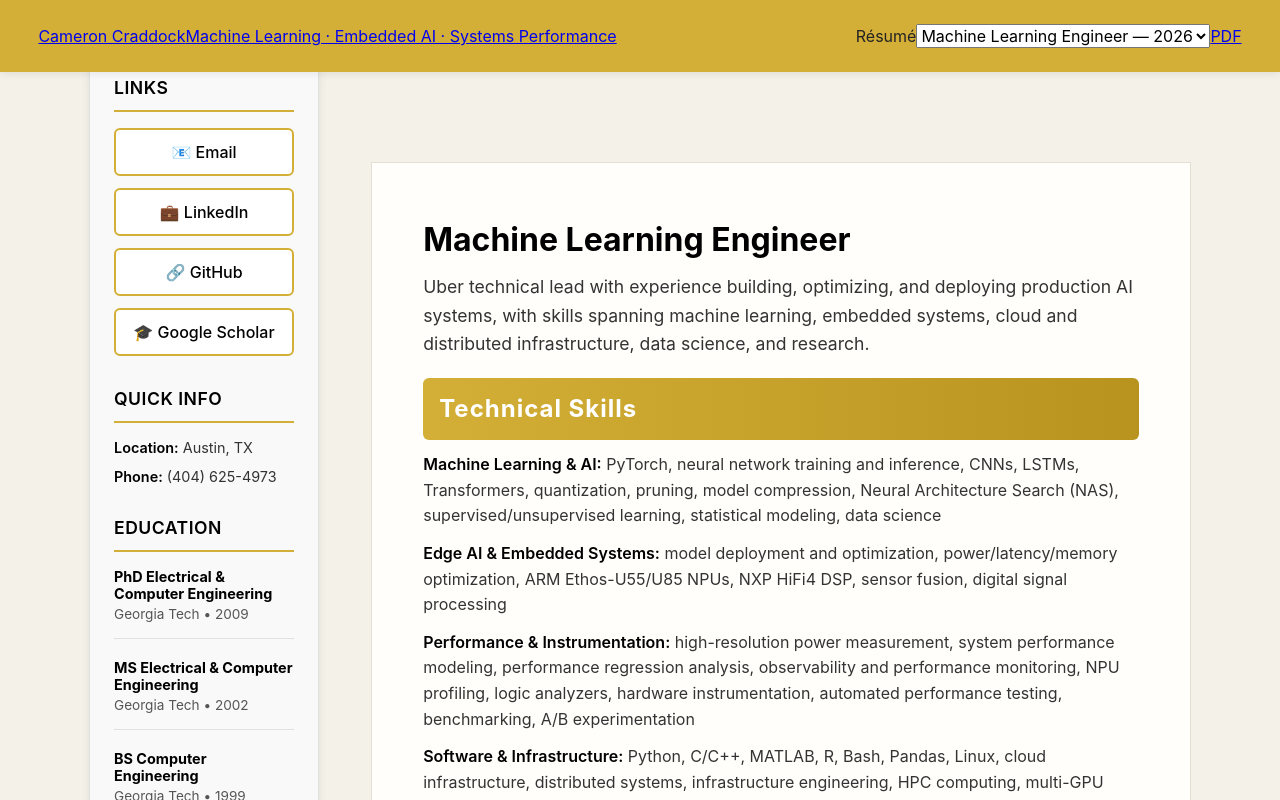
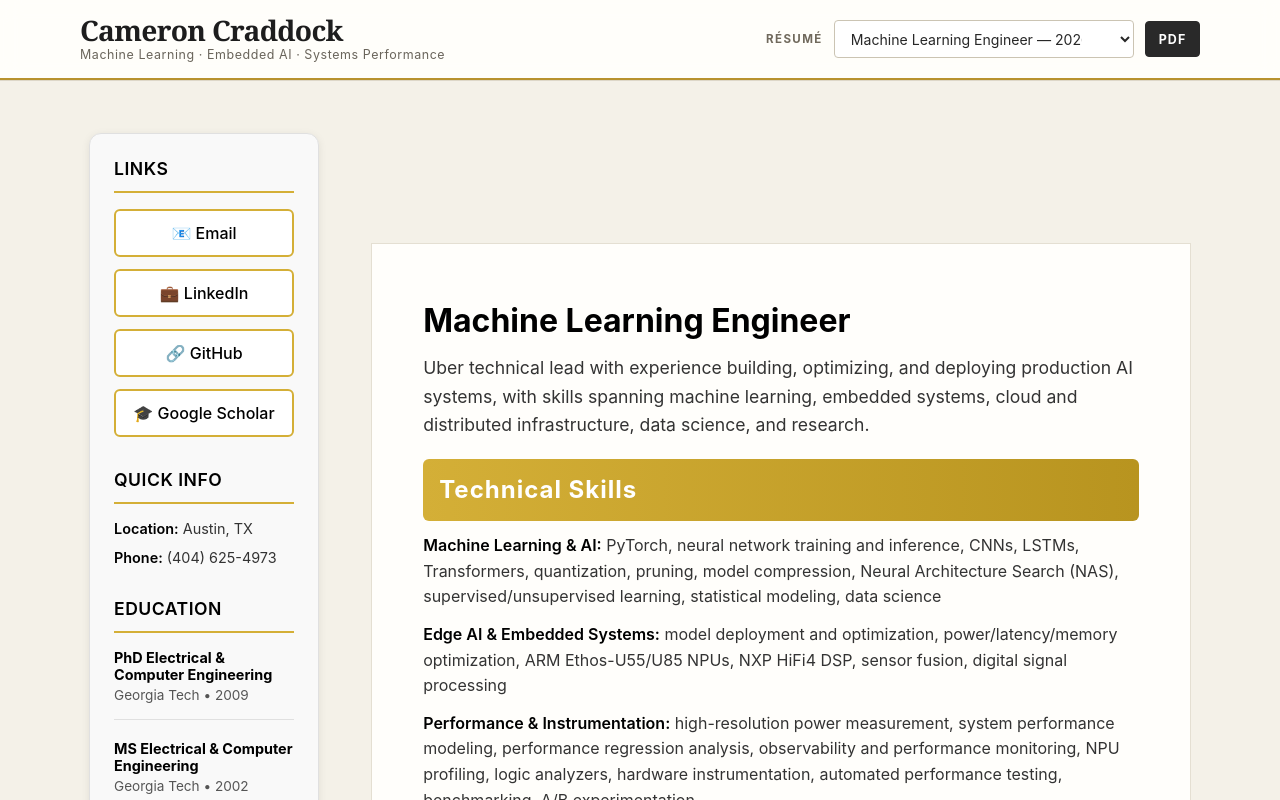
Before and after one commit to ccraddock/cloud_resume_challenge, a React (Vite) app in the folder resume-app/: page / in a window 1280 px wide. Shown: the top 800 px of the page. Built offline with nearby package versions, Linux system fonts and the light colour scheme.

Commit message:
Restyle resume site header

```diff
--- a/resume-app/src/components/Header.css
+++ b/resume-app/src/components/Header.css
@@ -1,91 +1,136 @@
 .header {
-  position: fixed;
+  position: sticky;
   top: 0;
-  left: 0;
-  right: 0;
-  width: 100vw;
-  min-width: 100vw;
-  background: #d4af37; /* Gold highlight color */
-  box-shadow: 0 2px 8px rgba(0,0,0,0.08);
-  z-index: 1000;
-  margin: 0;
-  padding: 0;
+  z-index: 100;
+  background: rgba(255, 254, 251, 0.96);
+  border-bottom: 1px solid #ddd7c8;
+  backdrop-filter: blur(10px);
+}
+
+.header::after {
+  content: "";
+  display: block;
+  height: 2px;
+  background: #b8922e;
 }
 
 .header-content {
-  max-width: 1400px;
+  width: min(1120px, calc(100% - 3rem));
   margin: 0 auto;
   display: flex;
   align-items: center;
   justify-content: space-between;
   gap: 2rem;
-  padding: 1.5rem 3vw 1.5rem 3vw;
+  min-height: 78px;
 }
 
-.header-title {
-  flex: 1;
+.identity {
+  display: inline-flex;
+  flex-direction: column;
+  gap: 0.18rem;
+  color: inherit;
+  text-decoration: none;
 }
 
-.header h1 {
-  font-size: 2.8rem;
-  font-weight: 800;
-  letter-spacing: -1px;
-  color: #fff;
-  margin: 0;
-  text-shadow: 0 2px 8px rgba(0,0,0,0.08);
+.identity-name {
+  color: #1d1d1d;
+  font-family: Georgia, "Times New Roman", serif;
+  font-size: clamp(1.55rem, 2.2vw, 2rem);
+  line-height: 1;
+  font-weight: 700;
+  letter-spacing: -0.025em;
 }
 
-.header-dropdown {
-  display: flex;
-  flex-direction: column;
-  gap: 0.5rem;
-  align-items: flex-end;
+.identity-tagline {
+  color: #6a655b;
+  font-size: 0.78rem;
+  letter-spacing: 0.045em;
 }
 
-.header-dropdown label {
-  font-size: 0.95rem;
-  color: #222;
-  font-weight: 600;
-  text-transform: uppercase;
-  letter-spacing: 0.5px;
+.header-actions {
+  display: flex;
+  align-items: center;
+  gap: 0.7rem;
 }
 
-.header-dropdown select {
-  padding: 0.75rem 1rem;
-  background: #fff;
-  color: #000;
-  border: 2px solid #fff;
-  border-radius: 6px;
-  font-size: 1rem;
-  font-weight: 500;
-  cursor: pointer;
-  min-width: 220px;
-  transition: all 0.3s ease;
+.select-label {
+  color: #70695c;
+  font-size: 0.72rem;
+  font-weight: 700;
+  text-transform: uppercase;
+  letter-spacing: 0.12em;
 }
 
-.header-dropdown select:hover,
-.header-dropdown select:focus {
-  background: #fffaeb;
-  border-color: #fff;
-  box-shadow: 0 0 8px rgba(212, 175, 55, 0.3);
-  outline: none;
+.header-actions select {
+  max-width: 300px;
+  padding: 0.55rem 2.2rem 0.55rem 0.75rem;
+  border: 1px solid #cbc4b3;
+  border-radius: 4px;
+  background: #fff;
+  color: #272727;
+  font-size: 0.88rem;
+  cursor: pointer;
 }
 
-@media (max-width: 768px) {
+.header-actions select:focus-visible,
+.pdf-link:focus-visible,
+.identity:focus-visible {
+  outline: 3px solid rgba(184, 146, 46, 0.35);
+  outline-offset: 2px;
+}
+
+.pdf-link {
+  display: inline-flex;
+  align-items: center;
+  justify-content: center;
+  min-height: 36px;
+  padding: 0 0.8rem;
+  border: 1px solid #292929;
+  border-radius: 4px;
+  background: #292929;
+  color: #fff;
+  font-size: 0.78rem;
+  font-weight: 700;
+  letter-spacing: 0.08em;
+  text-decoration: none;
+}
+
+.pdf-link:hover {
+  background: #b08b2f;
+  border-color: #b08b2f;
+}
+
+@media (max-width: 780px) {
   .header-content {
+    width: calc(100% - 2rem);
+    min-height: auto;
+    padding: 0.9rem 0;
+    align-items: flex-start;
     flex-direction: column;
-    align-items: flex-start;
-    padding: 1.2rem 4vw 1.2rem 4vw;
+    gap: 0.8rem;
   }
-  .header h1 {
-    font-size: 1.75rem;
+
+  .header-actions {
+    width: 100%;
   }
-  .header-dropdown {
-    width: 100%;
-    align-items: flex-start;
-  }
-  .header-dropdown select {
-    width: 100%;
-    min-width: unset;
+
+  .header-actions select {
+    flex: 1;
+    max-width: none;
+    min-width: 0;
   }
 }
+
+@media (max-width: 520px) {
+  .identity-tagline {
+    font-size: 0.7rem;
+  }
+
+  .select-label {
+    display: none;
+  }
+
+  .header-actions select {
+    font-size: 0.82rem;
+  }
+}
```
